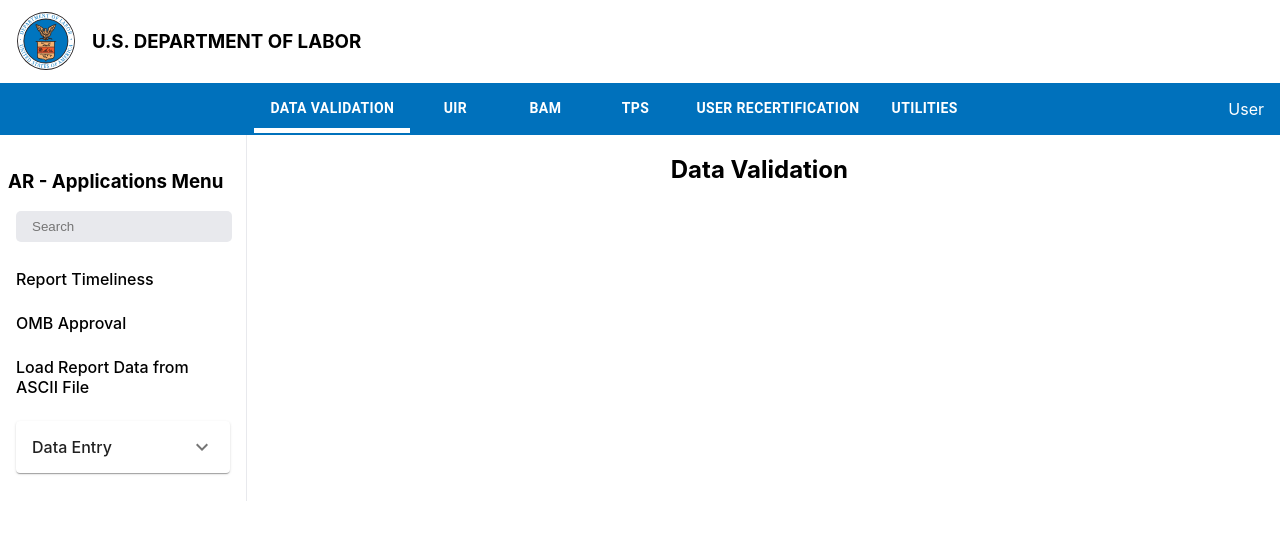
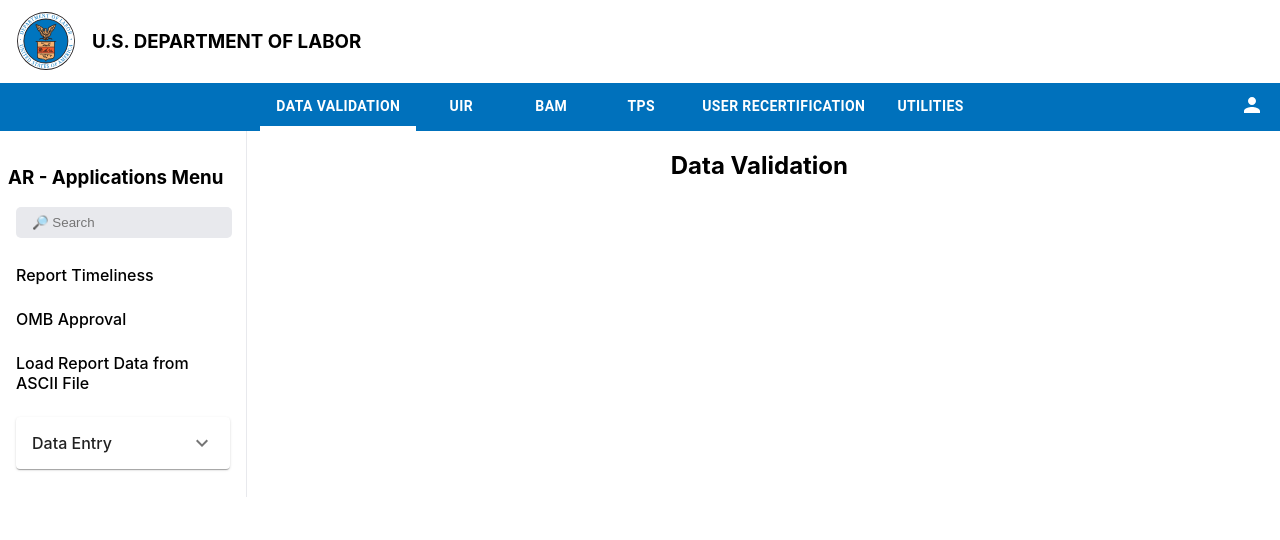
Before and after one commit to abhisheklandge77/US-Labor-Dept-Project, a React (Create React App) app: page / in a window 1280 px wide. Shown: the top 540 px of the page. Built offline with nearby package versions, Linux system fonts and the light colour scheme.

Commit message:
Some minor changes

```diff
--- a/src/components/Navbar/Navbar.js
+++ b/src/components/Navbar/Navbar.js
@@ -3,6 +3,7 @@
 import Tabs from '@mui/material/Tabs';
 import Tab from '@mui/material/Tab';
 import logo from "../../assets/logo-us-labor-dept.svg";
+import PersonIcon from '@mui/icons-material/Person';
 
 function Navbar(props) {
   const { activeTab, setActiveTab } = props;
@@ -30,7 +31,7 @@
           })}
         </Tabs>
         <div className="user-icon">
-          <p>User</p>
+          <PersonIcon />
         </div>
       </div>
     </div>
--- a/src/components/SidePanel/SidePanel.js
+++ b/src/components/SidePanel/SidePanel.js
@@ -42,7 +42,7 @@
             <h3>AR - Applications Menu</h3>
 
             <div className="searchInput-container">
-                <input className="searchInput" value={searchText} onChange={(e) => setSearchText(e.target.value)} placeholder="Search" />
+                <input className="searchInput" value={searchText} onChange={(e) => setSearchText(e.target.value)} placeholder="&#x1F50E;&#xFE0E; Search" />
             </div>
 
             <div className="menu-container">
```
